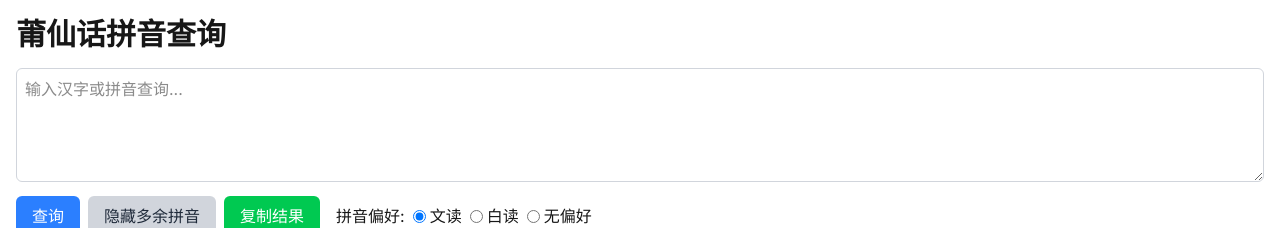
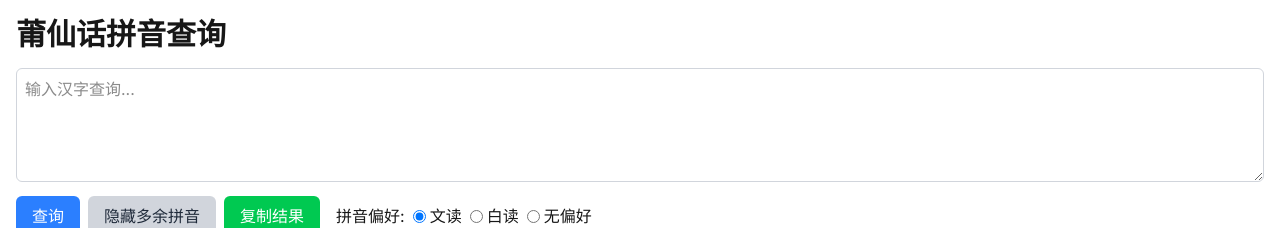
Before and after one commit to linhunter231/pouleng-pinyin-web, a Next.js app: page / in a window 1280 px wide. Shown: the top 228 px of the page. Built offline with nearby package versions, Linux system fonts and the light colour scheme; what opencc-js would draw is missing.

Commit message:
no pinyin tip

```diff
--- a/src/components/DictionarySearch.tsx
+++ b/src/components/DictionarySearch.tsx
@@ -140,7 +140,7 @@ const DictionarySearch: React.FC<DictionarySearchProps> = ({ initialDictionary }
         <textarea
           value={query}
           onChange={(e) => setQuery(e.target.value)}
-          placeholder="输入汉字或拼音查询..."
+          placeholder="输入汉字查询..."
           className="w-full p-2 border border-gray-300 rounded-md focus:outline-none focus:ring-2 focus:ring-blue-500"
           rows={4} // 设置为多行文本框，并指定行数
         />
```
